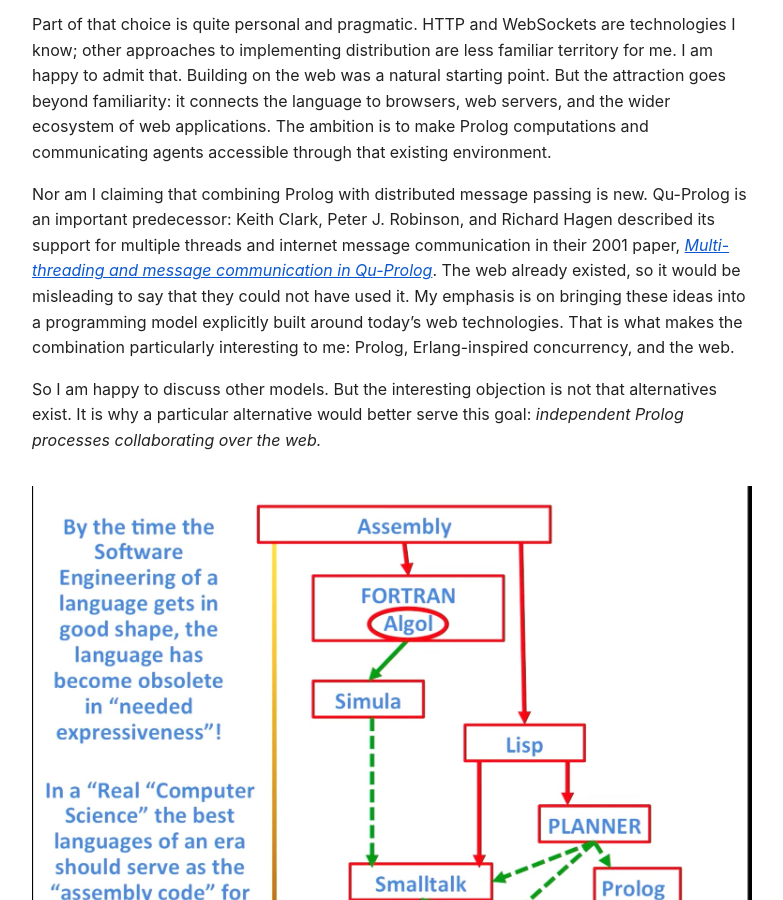
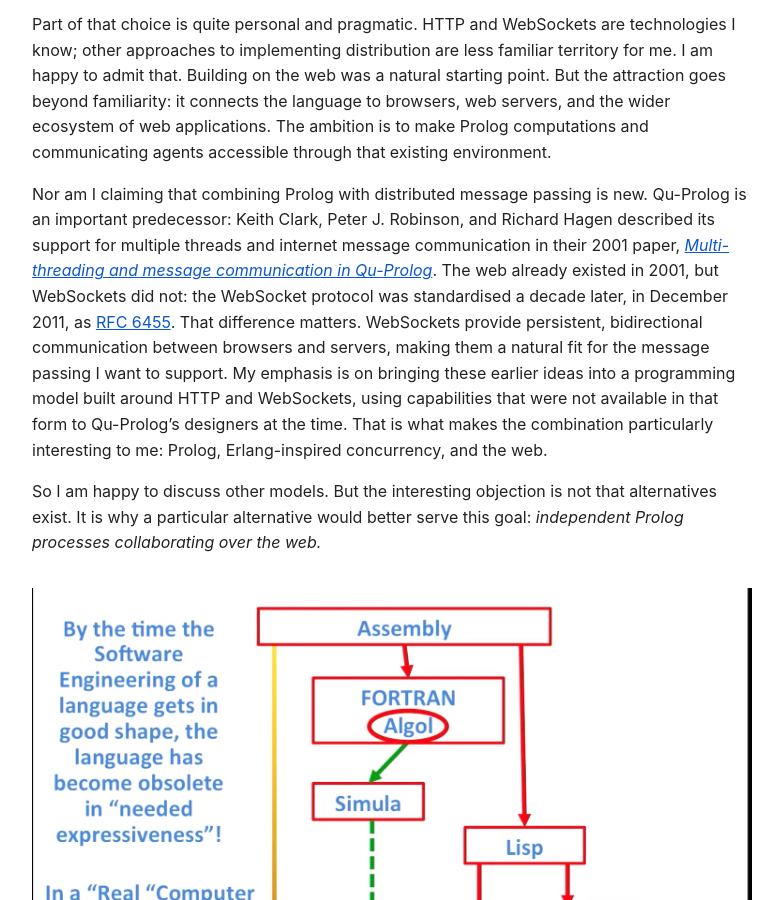
Before and after one commit to torbjornlager/book-project-home, a Jekyll site: the page built from _posts/2026-10-31-why-erlang-for-web-prolog.md, in a window 1280 px wide and 900 px high, scrolled down 2240 px. Shown: the whole window, without its empty margins (248-1031 px from the left). Built offline with Jekyll 4.4.1, drawn with Linux system fonts in a browser that asks for light colours; comment, search, counter and statistics services are not loaded.

Commit message:
Clarify that WebSockets were unavailable to Qu-Prolog in 2001

```diff
--- a/_posts/2026-10-31-why-erlang-for-web-prolog.md
+++ b/_posts/2026-10-31-why-erlang-for-web-prolog.md
@@ -49,7 +49,7 @@ There is a third ingredient in my proposed combination: the web itself. Prolog a
 
 Part of that choice is quite personal and pragmatic. HTTP and WebSockets are technologies I know; other approaches to implementing distribution are less familiar territory for me. I am happy to admit that. Building on the web was a natural starting point. But the attraction goes beyond familiarity: it connects the language to browsers, web servers, and the wider ecosystem of web applications. The ambition is to make Prolog computations and communicating agents accessible through that existing environment.
 
-Nor am I claiming that combining Prolog with distributed message passing is new. Qu-Prolog is an important predecessor: Keith Clark, Peter J. Robinson, and Richard Hagen described its support for multiple threads and internet message communication in their 2001 paper, [*Multi-threading and message communication in Qu-Prolog*](https://doi.org/10.1017/S147106840100120X). The web already existed, so it would be misleading to say that they could not have used it. My emphasis is on bringing these ideas into a programming model explicitly built around today's web technologies. That is what makes the combination particularly interesting to me: Prolog, Erlang-inspired concurrency, and the web.
+Nor am I claiming that combining Prolog with distributed message passing is new. Qu-Prolog is an important predecessor: Keith Clark, Peter J. Robinson, and Richard Hagen described its support for multiple threads and internet message communication in their 2001 paper, [*Multi-threading and message communication in Qu-Prolog*](https://doi.org/10.1017/S147106840100120X). The web already existed in 2001, but WebSockets did not: the WebSocket protocol was standardised a decade later, in December 2011, as [RFC 6455](https://www.rfc-editor.org/rfc/rfc6455). That difference matters. WebSockets provide persistent, bidirectional communication between browsers and servers, making them a natural fit for the message passing I want to support. My emphasis is on bringing these earlier ideas into a programming model built around HTTP and WebSockets, using capabilities that were not available in that form to Qu-Prolog's designers at the time. That is what makes the combination particularly interesting to me: Prolog, Erlang-inspired concurrency, and the web.
 
 So I am happy to discuss other models. But the interesting objection is not that alternatives exist. It is why a particular alternative would better serve this goal: *independent Prolog processes collaborating over the web.*
 
```
